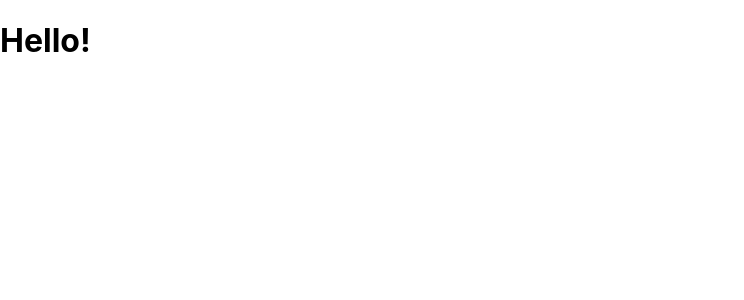
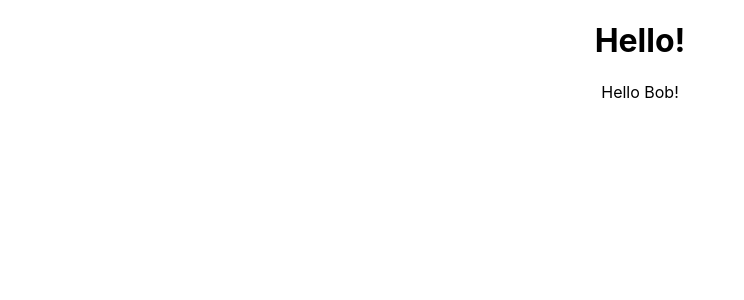
Before and after one commit to Karolinaa12/colour-changer-react-app, a React (Create React App) app: page / in a window 1280 px wide. Shown: the top 300 px of the page, without its empty margins (0-744 px from the left). Built offline with nearby package versions, Linux system fonts and the light colour scheme.

Commit message:
Added stylesheet

```diff
--- /dev/null
+++ b/src/App.css
@@ -0,0 +1,3 @@
+.App {
+  text-align: center;
+}
--- a/src/App.js
+++ b/src/App.js
@@ -1,7 +1,12 @@
+import React from "react";
+import "./App.css";
+import RandomName from "./RandomName";
+
 function App() {
   return (
     <div className="App">
       <h1>Hello!</h1>
+      <RandomName />
     </div>
   );
 }
--- /dev/null
+++ b/src/RandomName.js
@@ -0,0 +1,14 @@
+import React from "react";
+
+export default function RandomName() {
+  const handleNameChange = () => {
+    const names = [`Bob`, `Matt`, `Dave`];
+    const int = Math.floor(Math.random() * 3);
+    return names[int];
+  };
+  return (
+    <div className="RandomName">
+      <p>Hello {handleNameChange()}!</p>
+    </div>
+  );
+}
```
